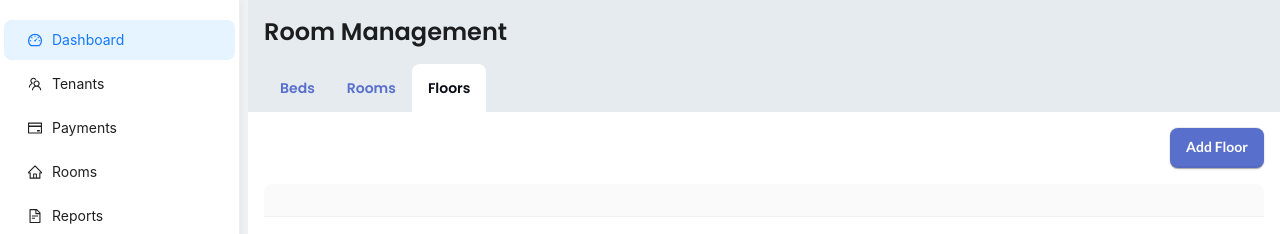
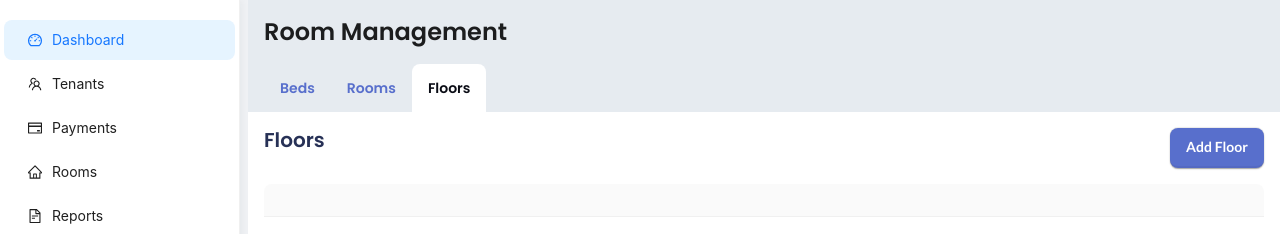
Before and after one commit to venkataraviduddugunta7/My-PG-management, a React (Vite) app: page /rooms in a window 1280 px wide. Shown: the top 234 px of the page. Built offline with nearby package versions, Linux system fonts and the light colour scheme.

Commit message:
"added the Floors and other Styles"

```diff
--- a/src/pages/Rooms/Rooms.jsx
+++ b/src/pages/Rooms/Rooms.jsx
@@ -82,17 +82,22 @@ const Rooms = () => {
             <div
               style={{
                 display: "flex",
-                justifyContent: "flex-end",
+                justifyContent: "space-between",
                 padding: "16px 0px",
+                alignItems: "center",
               }}
             >
+              <div className="tab-title">Floors</div>
               <PgButton onClick={() => setFloorModal(true)}>Add Floor</PgButton>
             </div>
             <div>
               <Table />
             </div>
 
-            <AddFloorModal visible={floorModal} onClose={()=>setFloorModal(false)} />
+            <AddFloorModal
+              visible={floorModal}
+              onClose={() => setFloorModal(false)}
+            />
           </div>
         )}
 
@@ -102,17 +107,23 @@ const Rooms = () => {
             <div
               style={{
                 display: "flex",
-                justifyContent: "flex-end",
+                justifyContent: "space-between",
                 padding: "16px 0px",
+                alignItems: "center",
               }}
             >
+              <div className="tab-title">Rooms</div>
               <PgButton onClick={() => setRoomModal(true)}>Add Room</PgButton>
             </div>
             <div>
               <Table />
             </div>
 
-            <AddRoomModal visible={roomModal}  floors={floors} onClose={()=>setRoomModal(false)} />
+            <AddRoomModal
+              visible={roomModal}
+              floors={floors}
+              onClose={() => setRoomModal(false)}
+            />
           </div>
         )}
 
@@ -122,16 +133,22 @@ const Rooms = () => {
             <div
               style={{
                 display: "flex",
-                justifyContent: "flex-end",
+                justifyContent: "space-between",
                 padding: "16px 0px",
+                alignItems: "center",
               }}
             >
+              <div className="tab-title">Beds</div>
               <PgButton onClick={() => setBedModal(true)}>Add Bed</PgButton>
             </div>
             <div>
               <Table />
             </div>
-            <AddBedModal visible={bedModal} rooms={rooms} onClose={()=>setBedModal(false)}/>
+            <AddBedModal
+              visible={bedModal}
+              rooms={rooms}
+              onClose={() => setBedModal(false)}
+            />
           </div>
         )}
       </div>
--- a/src/pages/Rooms/Rooms.scss
+++ b/src/pages/Rooms/Rooms.scss
@@ -7,6 +7,17 @@
             color: 273156;
             padding: 16px;
             background-color: #E6EBF0;
+        }
+
+        .tab-title {
+            font-family: Poppins;
+            font-weight: 600;
+            font-size: 20px;
+            line-height: 24px;
+            letter-spacing: 0%;
+            vertical-align: middle;
+            color: #273156;
+            margin-bottom: 16px;
         }
 
         .custom-tabs {
```
